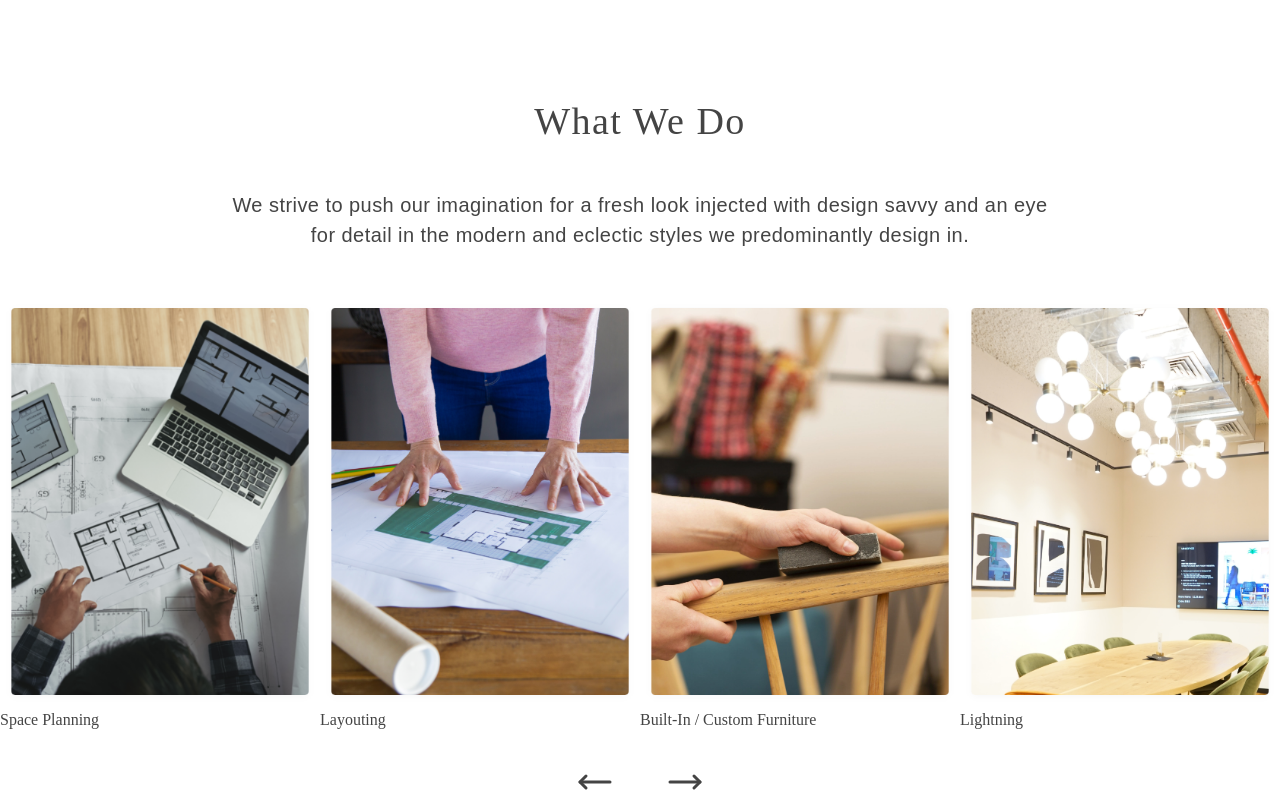
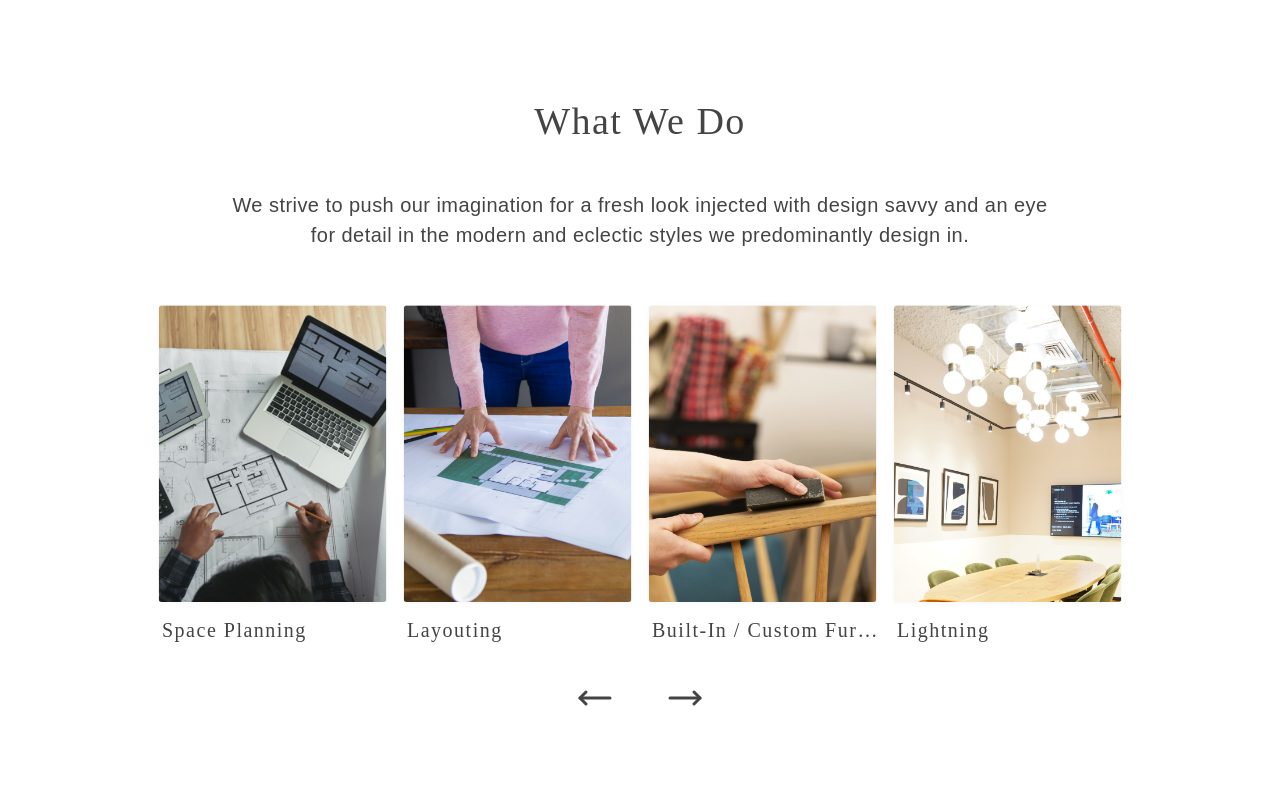
Before and after one commit to rutherx44/ambiance, a React (Vite) app: page / in a window 1280 px wide. Shown: the part 980-1780 px from the top of the page. After the commit the page ends 1696 px from the top, so only its background shows below. Built offline with nearby package versions, Linux system fonts and the light colour scheme.

Commit message:
adjust styles on features section

```diff
--- a/src/pages/Features.jsx
+++ b/src/pages/Features.jsx
@@ -19,14 +19,14 @@ const Features = () => {
         <h2 id="whatwedo" className="font-alice">
           What We Do
         </h2>
-        <p className="font-corbel sub_header px-[1rem] sm:px-[5.625rem] xl:px-[9.375rem] lg:w-[70rem]">
+        <p className="font-corbel sub_header px-4 sm:px-[5.625rem] xl:px-[9.375rem] xl:w-[70rem]">
           We strive to push our imagination for a fresh look injected with
           design savvy and an eye for detail in the modern and eclectic styles
           we predominantly design in.
         </p>
       </section>
-      <section className="mt-12">
-        <div className="flex flex-row font-alice">
+      <section className="mt-12 sm:px-[5.625rem] xl:px-[9.375rem]">
+        <div className="font-alice">
           <Swiper
             slidesPerView={1}
             modules={[Navigation]}
@@ -36,92 +36,92 @@ const Features = () => {
             }}
             breakpoints={{
               520: { slidesPerView: 1 },
-              640: { slidesPerView: 2 },
-              768: { slidesPerView: 3 },
-              1024: { slidesPerView: 4 },
+              768: { slidesPerView: 2 },
+              1024: { slidesPerView: 3 },
+              1280: { slidesPerView: 4 },
             }}
           >
             <SwiperSlide>
-              <div className="flex flex-col group transition-all">
-                <div className="flex flex-col justify-center">
+              <div className="group transition-all">
+                <div>
                   <img
                     className="group-hover:-translate-y-1 transition-all"
                     src={planning}
                     alt="Space Planning"
                   />
-                  <h4 className="group-hover:-translate-y-1 group-hover:text-[#F7941D] transition-all">
+                  <h3 className="group-hover:-translate-y-1 group-hover:text-[#F7941D] transition-all pl-3">
                     Space Planning
-                  </h4>
+                  </h3>
                 </div>
               </div>
             </SwiperSlide>
             <SwiperSlide>
-              <div className="flex flex-col items-center group transition-all">
-                <div className="flex flex-col justify-center">
+              <div className="group transition-all">
+                <div>
                   <img
                     className="group-hover:-translate-y-1 transition-all"
                     src={layouting}
                     alt="Layout"
                   />
-                  <h4 className="group-hover:-translate-y-1 group-hover:text-[#F7941D] transition-all">
+                  <h3 className="group-hover:-translate-y-1 group-hover:text-[#F7941D] transition-all pl-3">
                     Layouting
-                  </h4>
+                  </h3>
                 </div>
               </div>
             </SwiperSlide>
             <SwiperSlide>
-              <div className="flex flex-col items-center group transition-all">
-                <div className="flex flex-col justify-center">
+              <div className="group transition-all">
+                <div>
                   <img
                     className="group-hover:-translate-y-1 transition-all"
                     src={built}
                     alt="Built-In/Custom Furniture"
                   />
-                  <h4 className="group-hover:-translate-y-1 group-hover:text-[#F7941D] transition-all">
+                  <h3 className="group-hover:-translate-y-1 group-hover:text-[#F7941D] transition-all pl-3 truncate">
                     Built-In / Custom Furniture
-                  </h4>
+                  </h3>
                 </div>
               </div>
             </SwiperSlide>
             <SwiperSlide>
-              <div className="flex flex-col items-center group transition-all">
-                <div className="flex flex-col justify-center">
+              <div className="group transition-all">
+                <div>
                   <img
                     className="group-hover:-translate-y-1 transition-all"
                     src={lighting}
                     alt="Lightning"
                   />
-                  <h4 className="group-hover:-translate-y-1 group-hover:text-[#F7941D] transition-all">
+                  <h3 className="group-hover:-translate-y-1 group-hover:text-[#F7941D] transition-all pl-3">
                     Lightning
-                  </h4>
+                  </h3>
                 </div>
               </div>
             </SwiperSlide>
             <SwiperSlide>
-              <div className="flex flex-col items-center group transition-all">
-                <div className="flex flex-col justify-center">
+              <div className="group transition-all">
+                <div>
                   <img
                     className="group-hover:-translate-y-1 transition-all"
                     src={acoustics}
                     alt="Acoustics"
                   />
-                  <h4 className="group-hover:-translate-y-1 group-hover:text-[#F7941D] transition-all">
+                  <h3 className="group-hover:-translate-y-1 group-hover:text-[#F7941D] transition-all pl-3">
                     Acoustics
-                  </h4>
+                  </h3>
                 </div>
               </div>
             </SwiperSlide>
             <SwiperSlide>
-              <div className="flex flex-col items-center group transition-all">
-                <div className="flex flex-col justify-center">
+              <div className="group transition-all">
+                <div>
                   <img
                     className="group-hover:-translate-y-1 transition-all"
                     src={ceiling}
                     alt="Ceilling Designs"
                   />
-                  <h4 className="group-hover:-translate-y-1 group-hover:text-[#F7941D] transition-all">
+                  <h3 className="group-hover:-translate-y-1 group-hover:text-[#F7941D] transition-all pl-3">
                     Ceilling Designs
-                  </h4>
+                  </h3>
                 </div>
               </div>
             </SwiperSlide>
--- a/src/styles/App.css
+++ b/src/styles/App.css
@@ -9,6 +9,14 @@ body {
   background-color: #ffffff;
   font-size: 1rem;
   color: #444444;
+}
+
+.container_red {
+  border: 1px solid red;
+}
+
+.container_blue {
+  border: 1px solid blue;
 }
 
 h1 {
```
